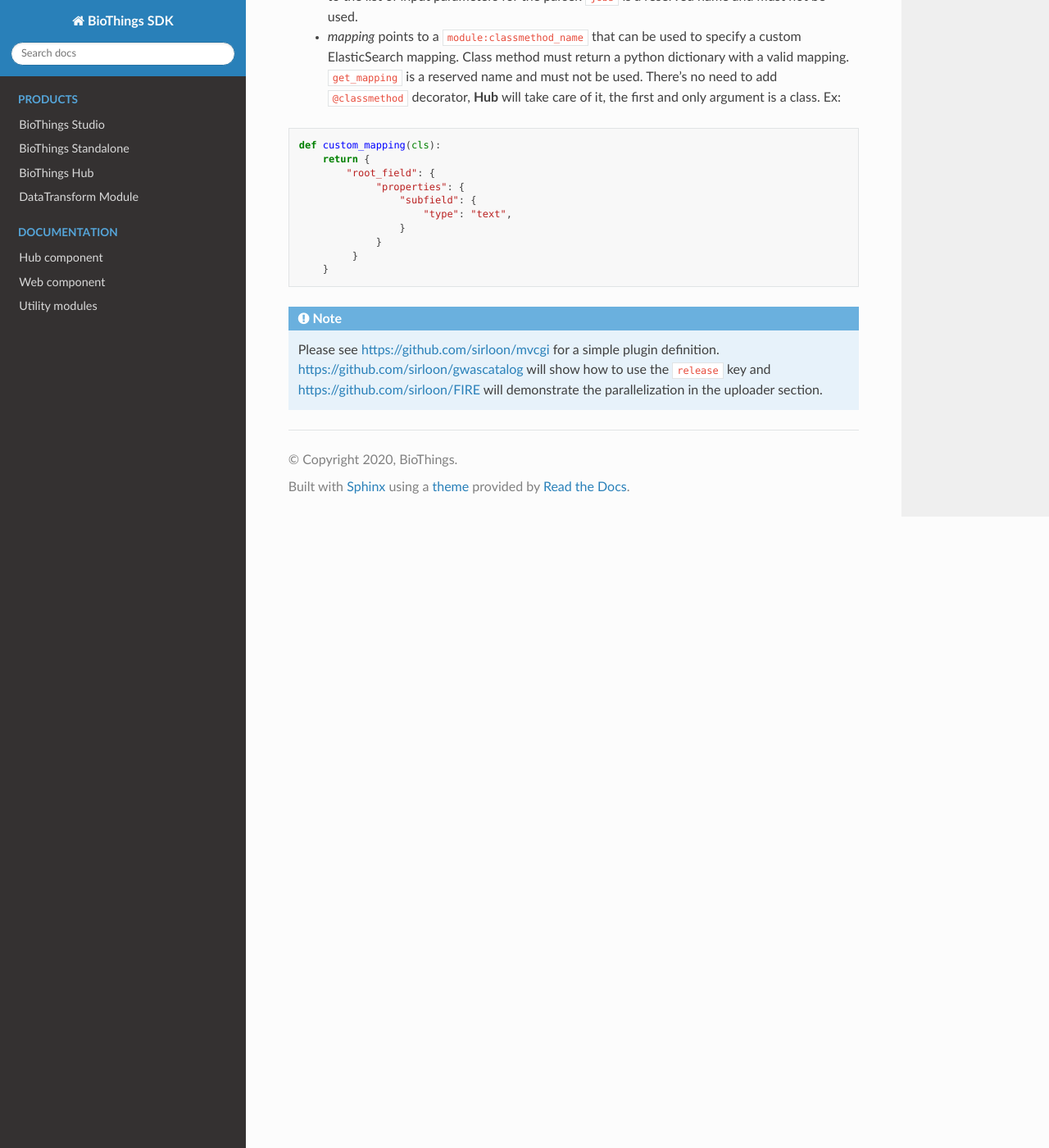
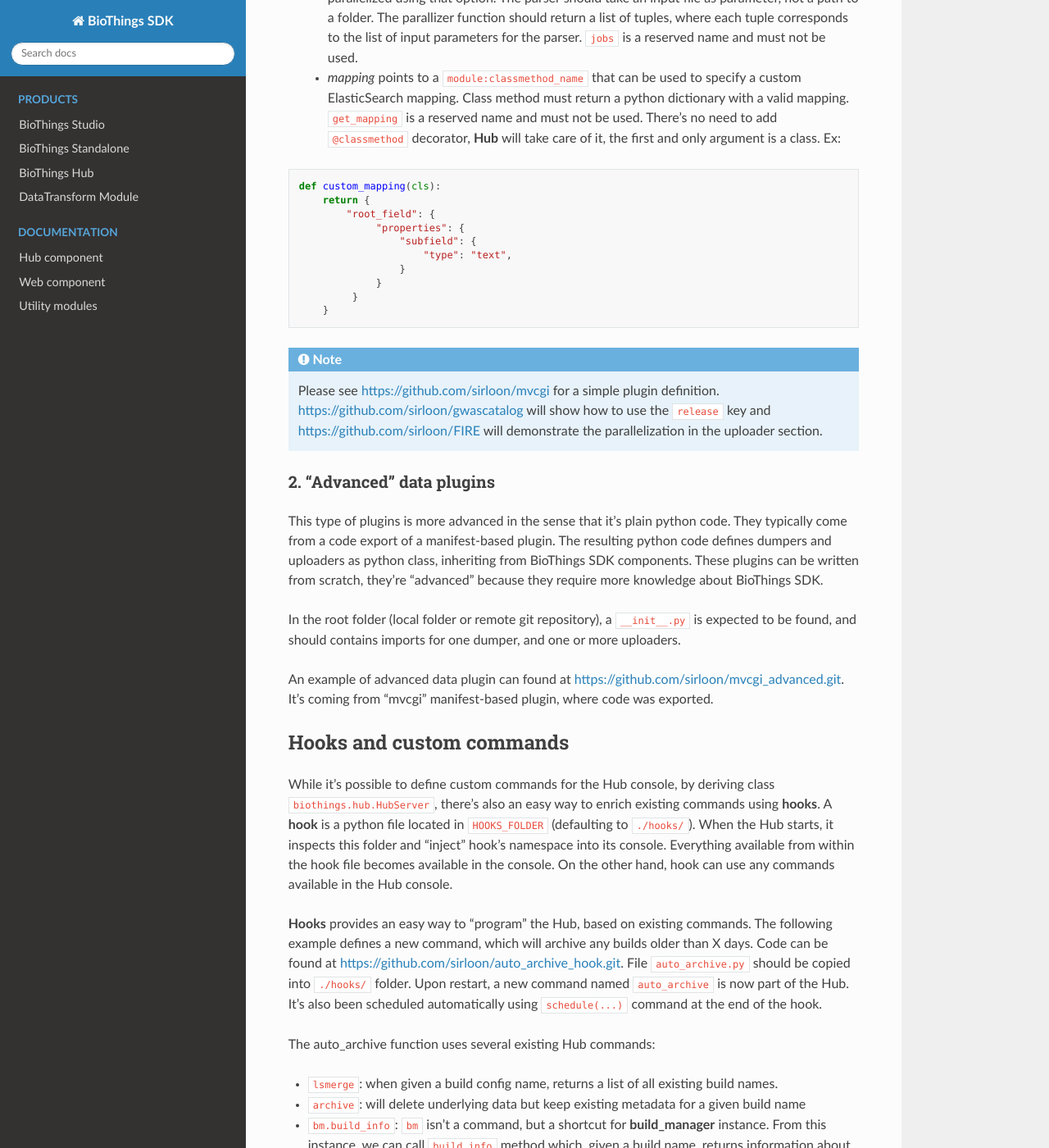
Before and after one commit to biothings/biothings.api, a Sphinx documentation site: the page built from docs/doc/studio_guide.rst, in a window 1280 px wide and 1400 px high, scrolled down 11157 px. Shown: the whole window at 82% size. Built offline with Sphinx 7.4.7 and the Read the Docs theme 2.0.0, drawn with Linux system fonts in a browser that asks for light colours; some of the changed text lies outside the part shown.

Commit message:
updated doc for studio 0.2b, includes advanced data plugin and hooks

```diff
--- a/docs/doc/studio_guide.rst
+++ b/docs/doc/studio_guide.rst
@@ -277,7 +277,11 @@ Note each time a parameter is changed, **Hub** needs to be restarted, as shown o
 Data plugin architecture and specifications
 ===========================================
 
-**BioThings Studio** allows to easily define and register datasources using *data plugins*. Such a plugin is defined by:
+**BioThings Studio** allows to easily define and register datasources using *data plugins*. As of **BioThings Studio 0.2b**, there are two
+different types of data plugin.
+
+1. Manifest-based data plugins
+^^^^^^^^^^^^^^^^^^^^^^^^^^^^^^
 
  - a *manifest.json* file
  - other python files supporting the declaration in the manifest.
@@ -415,3 +419,42 @@ take an filename as input, it should select the file(s) to parse.
 
 .. note:: Please see https://github.com/sirloon/mvcgi for a simple plugin definition. https://github.com/sirloon/gwascatalog will show how to use
    the ``release`` key and https://github.com/sirloon/FIRE will demonstrate the parallelization in the uploader section.
+
+
+2. "Advanced" data plugins
+^^^^^^^^^^^^^^^^^^^^^^^^^^
+
+This type of plugins is more advanced in the sense that it's plain python code. They typically come from a code export of a manifest-based plugin. The resulting python code defines
+dumpers and uploaders as python class, inheriting from BioThings SDK components. These plugins can be written from scratch, they're "advanced" because they require more knowledge about
+BioThings SDK.
+
+In the root folder (local folder or remote git repository), a ``__init__.py`` is expected to be found, and should
+contains imports for one dumper, and one or more uploaders.
+
+An example of advanced data plugin can found at https://github.com/sirloon/mvcgi_advanced.git. It's coming from "mvcgi" manifest-based plugin, where code was exported.
+
+
+=========================
+Hooks and custom commands
+=========================
+
+While it's possible to define custom commands for the Hub console, by deriving class ``biothings.hub.HubServer``, there's also an easy way to enrich existing commands using **hooks**.
+A **hook** is a python file located in ``HOOKS_FOLDER`` (defaulting to ``./hooks/``). When the Hub starts, it inspects this folder and "inject" hook's namespace into its console. Everything
+available from within the hook file becomes available in the console. On the other hand, hook can use any commands available in the Hub console.
+
+**Hooks** provides an easy way to "program" the Hub, based on existing commands. The following example defines a new command, which will archive any builds older than X days. Code can be
+found at https://github.com/sirloon/auto_archive_hook.git. File ``auto_archive.py`` should be copied into ``./hooks/`` folder. Upon restart, a new command named ``auto_archive`` is now
+part of the Hub. It's also been scheduled automatically using ``schedule(...)`` command at the end of the hook.
+
+The auto_archive function uses several existing Hub commands:
+
+- ``lsmerge``: when given a build config name, returns a list of all existing build names.
+- ``archive``: will delete underlying data but keep existing metadata for a given build name
+- ``bm.build_info``: ``bm`` isn't a command, but a shortcut for **build_manager** instance. From this instance, we can call ``build_info`` method which, given a build name, returns information
+  about it, including the ``build_date`` field we're interested in.
+
+.. note:: Hub console is actually a python interpreter. When connecting to the Hub using SSH, the connection "lands" into that interpreter. That's why it's possible to inject python code
+   into the console.
+
+.. note:: Be careful. User-defined hooks can be conflicting with existing commands and may break the Hub. Ex: if a hook defines a command "dump", it will replace, and potentially break
+   existing one!
```
Also changed, not shown: docs/doc/studio_tutorial.rst (+8 -5 lines).
